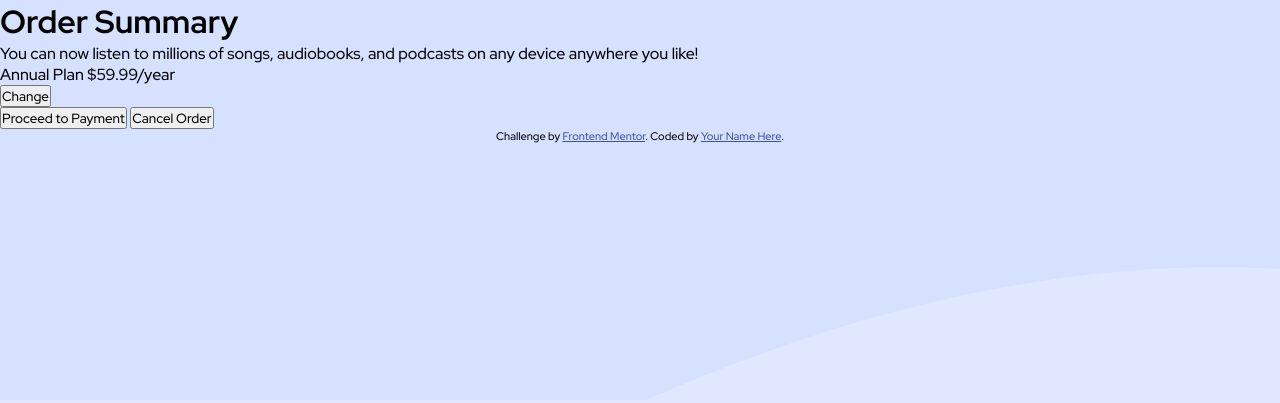
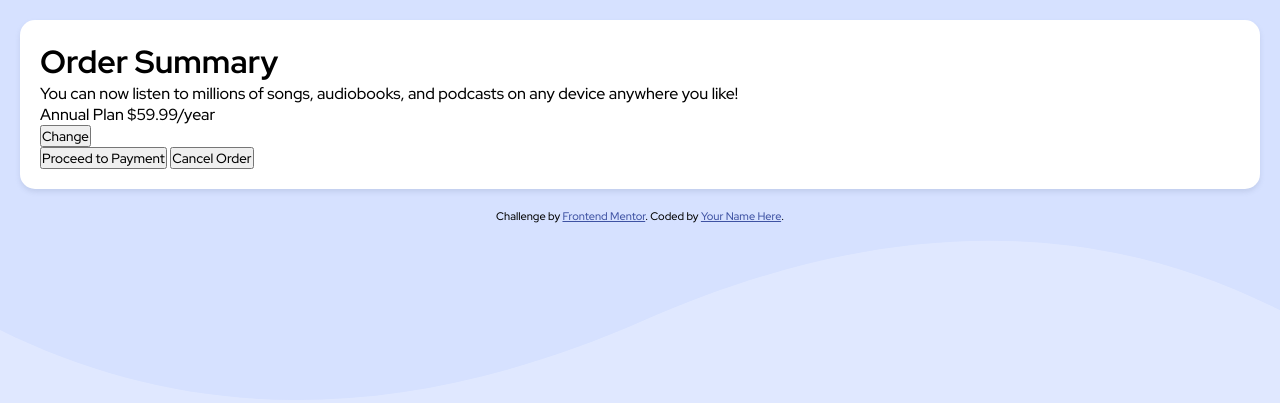
Before and after one commit to christianmu/order-summary-component, a plain HTML site: page index.html in a window 1280 px wide. Drawn offline with Linux system fonts and the light colour scheme.

Commit message:
Add box-shadow to container

```diff
--- a/styles.css
+++ b/styles.css
@@ -39,6 +39,14 @@ button {
   z-index: -1;
 }
 
+.container {
+  background-color: #fff;
+  padding: 20px;
+  margin: 20px;
+  border-radius: 15px;
+  box-shadow: 0px 3px 5px hsl(224, 23%, 55%, 0.2);
+}
+
 .attribution {
   font-size: 11px;
   text-align: center;
@@ -46,3 +54,11 @@ button {
 .attribution a {
   color: hsl(228, 45%, 44%);
 }
+
+@media (min-width: 768px) {
+  .bg__image {
+    background: url('./images/pattern-background-desktop.svg') no-repeat
+      center/cover;
+    height: 50vh;
+  }
+} ;
```
